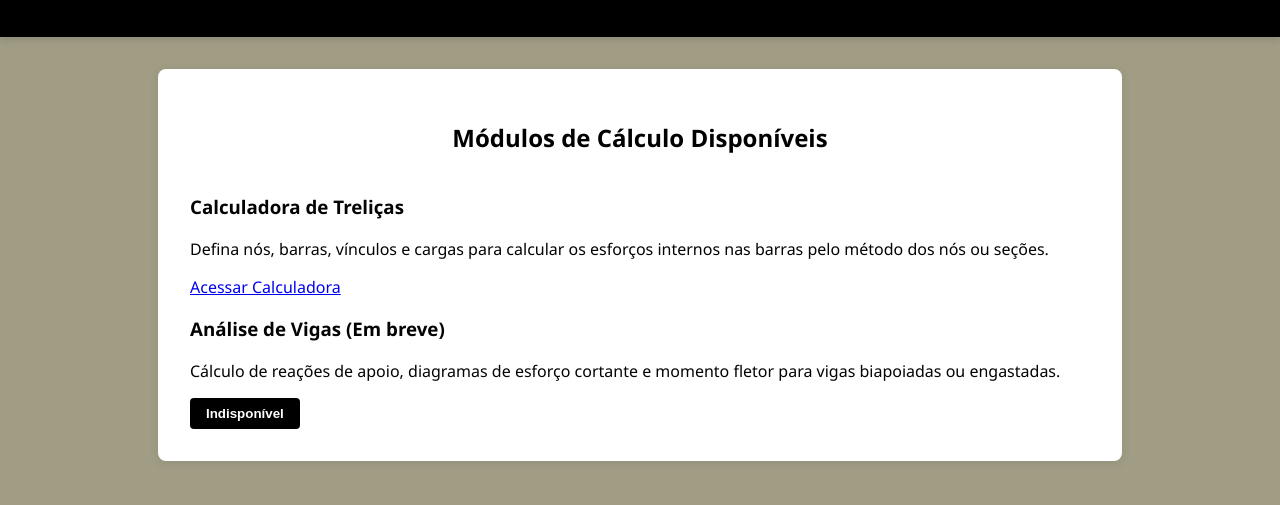
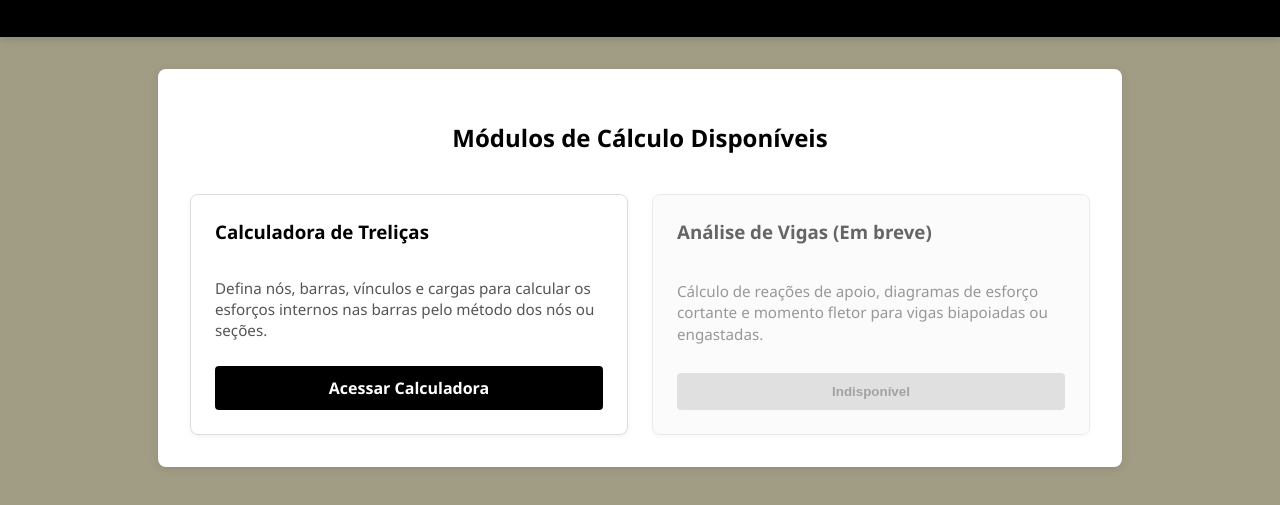
Before and after one commit to BernardoCastroo/Projeto-de-Mecanica-dos-solidos, a plain HTML site: page index.html in a window 1280 px wide. Shown: the part 135-640 px from the top of the page. Drawn offline with Linux system fonts and the light colour scheme.

Commit message:
Update style.css

```diff
--- a/style.css
+++ b/style.css
@@ -1,8 +1,9 @@
-/* página inicial */
+/* página inicial e global */
 :root {
     --primary-color: #000000;
     --secondary-color: #a19d85;
     --text-color: #030303;
+    --bg-card: #ffffff;
 }
 
 body {
@@ -36,6 +37,73 @@ h2 {
     padding-bottom: 0.5rem;
 }
 
+/* Regras do Dashboard (Página Inicial) */
+.dashboard-grid {
+    display: flex;
+    flex-wrap: wrap;
+    gap: 1.5rem;
+    margin-top: 2rem;
+}
+
+.card {
+    background: var(--bg-card);
+    border: 1px solid #ddd;
+    border-radius: 8px;
+    padding: 1.5rem;
+    flex: 1 1 calc(50% - 1.5rem); /* Dois cards por linha no desktop */
+    box-sizing: border-box;
+    display: flex;
+    flex-direction: column;
+    justify-content: space-between;
+    box-shadow: 0 2px 5px rgba(0,0,0,0.05);
+}
+
+.card h3 {
+    margin-top: 0;
+    color: var(--primary-color);
+}
+
+.card p {
+    color: #555;
+    font-size: 0.95rem;
+    line-height: 1.4;
+    margin-bottom: 1.5rem;
+}
+
+.card.disabled {
+    opacity: 0.6;
+    background-color: #f9f9f9;
+}
+
+/* Botões e Links */
+.btn-link {
+    display: inline-block;
+    text-align: center;
+    background-color: var(--primary-color);
+    color: white;
+    text-decoration: none;
+    padding: 0.7rem 1rem;
+    border-radius: 4px;
+    font-weight: bold;
+    transition: background 0.3s;
+}
+
+.btn-link:hover {
+    background-color: #333333;
+}
+
+.btn-disabled {
+    background-color: #cccccc;
+    color: #666666;
+    border: none;
+    padding: 0.7rem 1rem;
+    border-radius: 4px;
+    font-weight: bold;
+    cursor: not-allowed;
+    width: 100%;
+}
+
+/* Estilos da página de cálculo (Treliças) */
 .step-section {
     margin-bottom: 2rem;
     padding: 1rem;
@@ -45,6 +113,7 @@ h2 {
 
 .input-group {
     display: flex;
+    flex-wrap: wrap;
     gap: 1rem;
     margin-bottom: 1rem;
     align-items: center;
@@ -69,7 +138,7 @@ button {
 }
 
 button:hover {
-    background-color: #004494;
+    background-color: #333333;
 }
 
 .btn-calcular {
@@ -81,3 +150,20 @@ button:hover {
 .node-list {
     margin-top: 1rem;
 }
+
+.btn-voltar {
+    display: inline-block;
+    color: var(--primary-color);
+    text-decoration: none;
+    font-weight: bold;
+    font-size: 0.95rem;
+    padding: 0.5rem 1rem;
+    border: 1px solid var(--primary-color);
+    border-radius: 4px;
+    transition: all 0.3s ease;
+}
+
+.btn-voltar:hover {
+    background-color: var(--primary-color);
+    color: white;
+}
```
